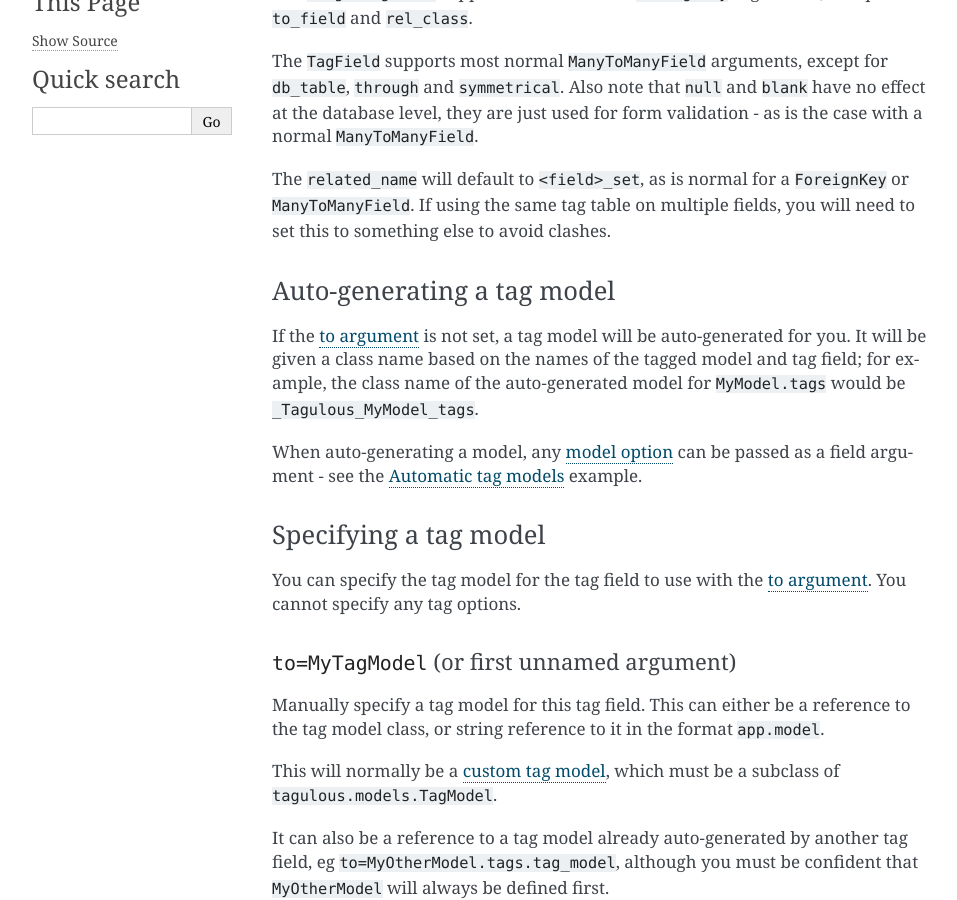
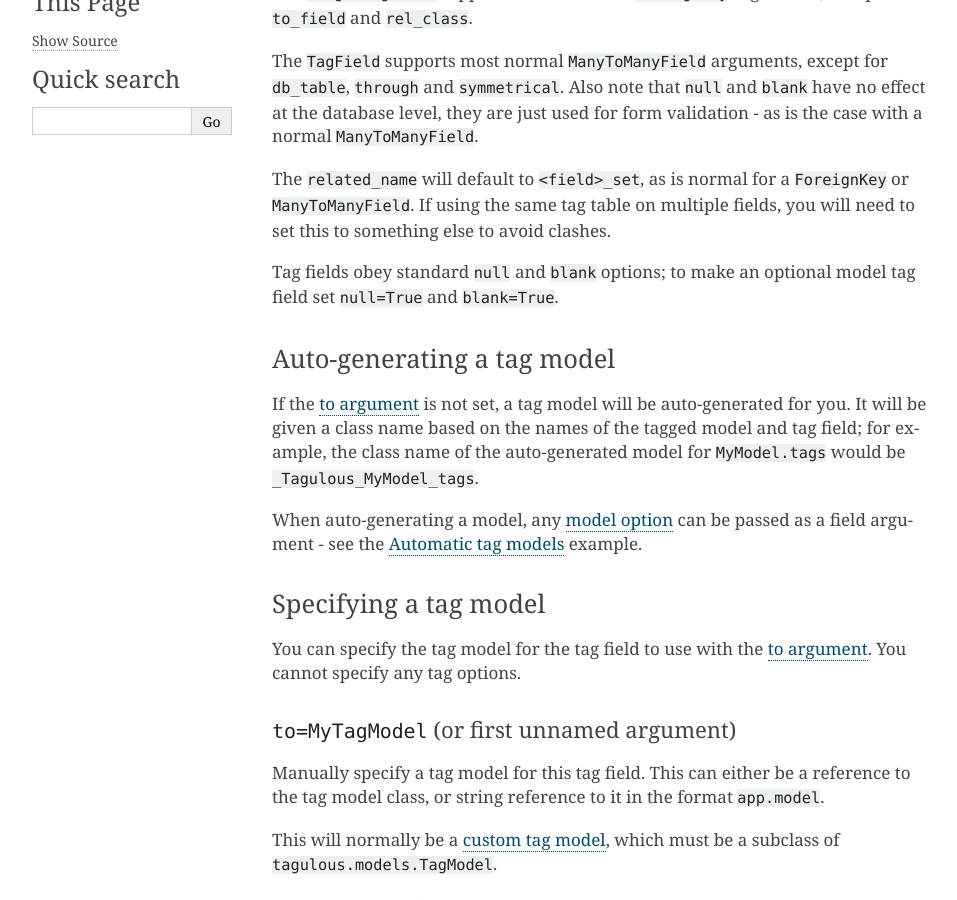
Before and after one commit to radiac/django-tagulous, a Sphinx documentation site: the page built from docs/models/fields.rst, in a window 1280 px wide and 900 px high, scrolled down 745 px. Shown: the whole window, without its empty margins (148-1105 px from the left). Built offline with Sphinx 7.4.7, drawn with Linux system fonts in a browser that asks for light colours.

Commit message:
Add notes for required fields (resolves #15)

```diff
--- a/docs/forms.rst
+++ b/docs/forms.rst
@@ -22,6 +22,8 @@
 :ref:`form_singletagfield` and :ref:`form_tagfield` form fields - see the
 :ref:`example_form` example for how this works in practice.
 
+Tag forms fields take standard `Django core field arguments <https://docs.djangoproject.com/en/dev/ref/forms/fields/#core-field-arguments>`_
+such as ``label`` and ``required``.
 
 
 .. _form_singletagfield:
--- a/docs/models/fields.rst
+++ b/docs/models/fields.rst
@@ -44,6 +44,9 @@
 The ``related_name`` will default to ``<field>_set``, as is normal for a
 ``ForeignKey`` or ``ManyToManyField``. If using the same tag table on multiple
 fields, you will need to set this to something else to avoid clashes.
+
+Tag fields obey standard ``null`` and ``blank`` options; to make an optional
+model tag field set ``null=True`` and ``blank=True``.
 
 
 .. _field_auto_model:
```
